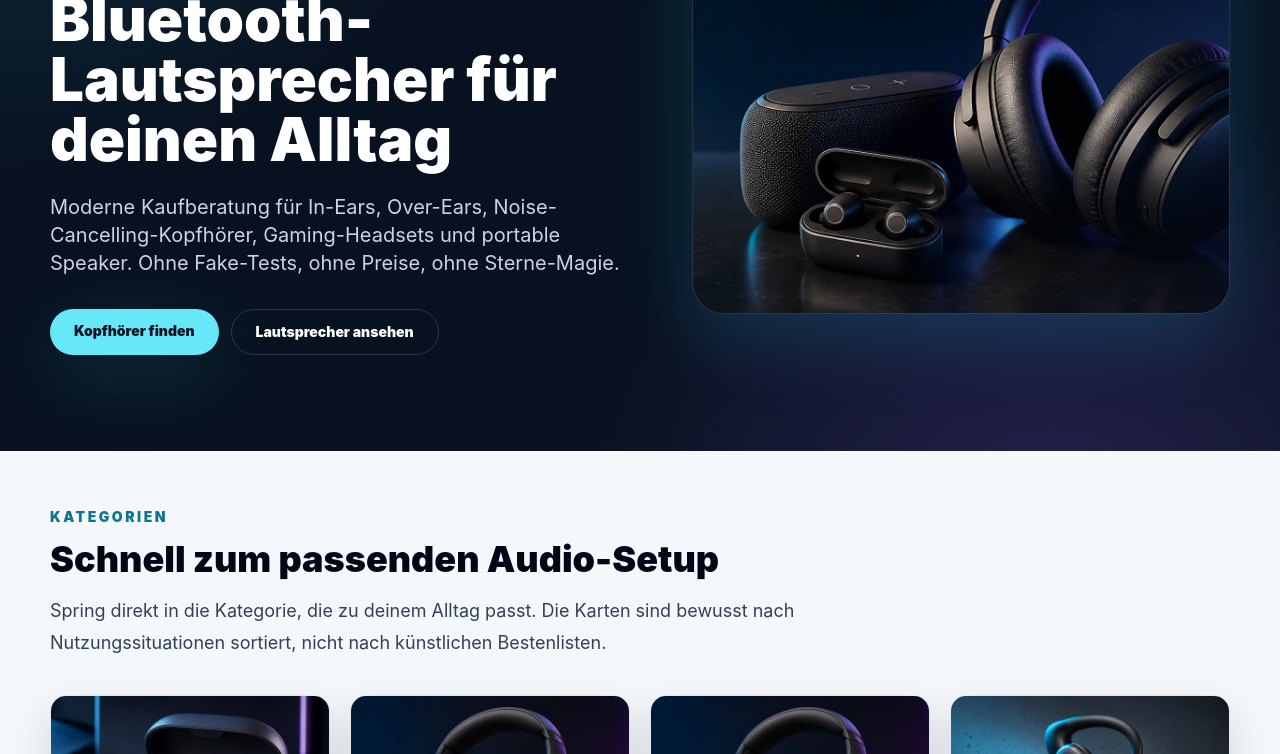
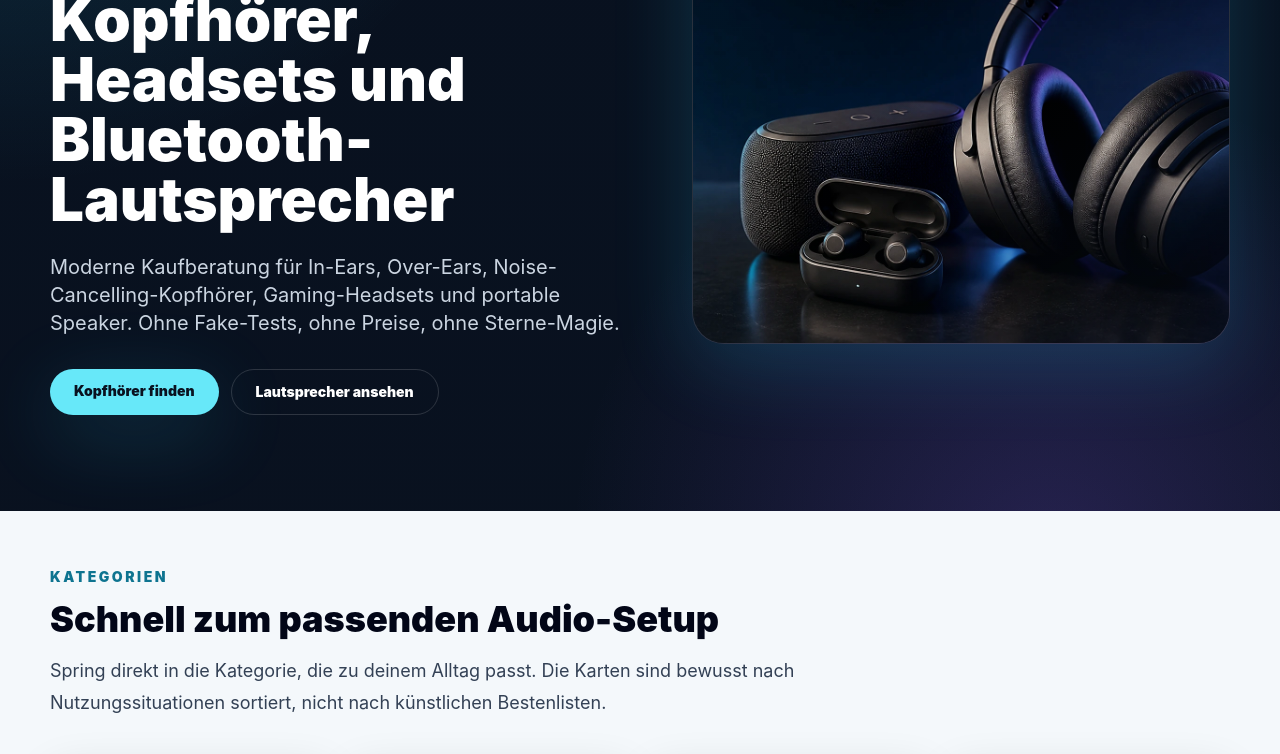
Before and after one commit to oouyi1976-bit/kopfhoerer-audio-ratgeber, an Astro site: page / in a window 1280 px wide. Shown: the part 358-1112 px from the top of the page. Built offline with nearby package versions, Linux system fonts and the light colour scheme; Astro itself is replaced by a stand-in of ours.

Commit message:
Strengthen Google site name signals

```diff
--- a/src/components/Layout/BaseLayout.astro
+++ b/src/components/Layout/BaseLayout.astro
@@ -10,15 +10,32 @@ type Props = {
 };
 
 const { title, description, canonical, bodyClass = "" } = Astro.props;
-const pageTitle = title.includes(site.name) ? title : `${title} | ${site.name}`;
+const trimmedTitle = title.trim();
+const pageTitle = trimmedTitle.startsWith(site.name) ? trimmedTitle : `${site.name} – ${trimmedTitle}`;
 const canonicalUrl = canonical ?? new URL(Astro.url.pathname, site.url).toString();
 const isHomePage = Astro.url.pathname === "/";
 const websiteJsonLd = JSON.stringify({
   "@context": "https://schema.org",
   "@type": "WebSite",
   name: site.name,
-  alternateName: "Kopfhörer Audio Ratgeber",
+  alternateName: [
+    "Kopfhörer Audio Ratgeber",
+    "Audio Ratgeber",
+    "KlangFinder Audio",
+    "Kopfhörer Ratgeber",
+  ],
   url: `${site.url}/`,
+});
+const webPageJsonLd = JSON.stringify({
+  "@context": "https://schema.org",
+  "@type": "WebPage",
+  name: "KlangFinder – Kopfhörer, Headsets & Bluetooth-Lautsprecher",
+  url: `${site.url}/`,
+  isPartOf: {
+    "@type": "WebSite",
+    name: site.name,
+    url: `${site.url}/`,
+  },
 });
 ---
 
@@ -41,6 +58,8 @@ const websiteJsonLd = JSON.stringify({
     <meta property="og:image:width" content="1200" />
     <meta property="og:image:height" content="630" />
     <meta name="twitter:card" content="summary_large_image" />
+    <meta name="twitter:title" content={pageTitle} />
+    <meta name="twitter:description" content={description} />
     <meta name="twitter:image" content="/og-image.png" />
     <meta name="application-name" content={site.name} />
     <meta name="apple-mobile-web-app-title" content={site.name} />
@@ -50,6 +69,7 @@ const websiteJsonLd = JSON.stringify({
     <link rel="apple-touch-icon" href="/apple-touch-icon.png" />
     <link rel="manifest" href="/site.webmanifest" />
     {isHomePage && <script type="application/ld+json" set:html={websiteJsonLd} />}
+    {isHomePage && <script type="application/ld+json" set:html={webPageJsonLd} />}
   </head>
   <body class={bodyClass}>
     <header class="dark-section sticky top-0 z-50 border-b border-white/10 bg-[#08111f]/82 backdrop-blur-xl">
--- a/src/pages/index.astro
+++ b/src/pages/index.astro
@@ -21,11 +21,11 @@ const topProducts = topIds
 ---
 
 <BaseLayout
-  title="KlangFinder - Kopfhörer Audio Ratgeber"
+  title="KlangFinder – Kopfhörer, Headsets & Bluetooth-Lautsprecher im Überblick"
   description="KlangFinder hilft dir bei der Auswahl von Kopfhörern, Gaming-Headsets, Bluetooth-Lautsprechern und Creator-Tools mit übersichtlichen Empfehlungen und Ratgebern."
 >
   <Hero
-    title="KlangFinder: Die besten Kopfhörer & Bluetooth-Lautsprecher für deinen Alltag"
+    title="KlangFinder – dein Audio-Ratgeber für Kopfhörer, Headsets und Bluetooth-Lautsprecher"
     subtitle="Moderne Kaufberatung für In-Ears, Over-Ears, Noise-Cancelling-Kopfhörer, Gaming-Headsets und portable Speaker. Ohne Fake-Tests, ohne Preise, ohne Sterne-Magie."
   />
 
```
